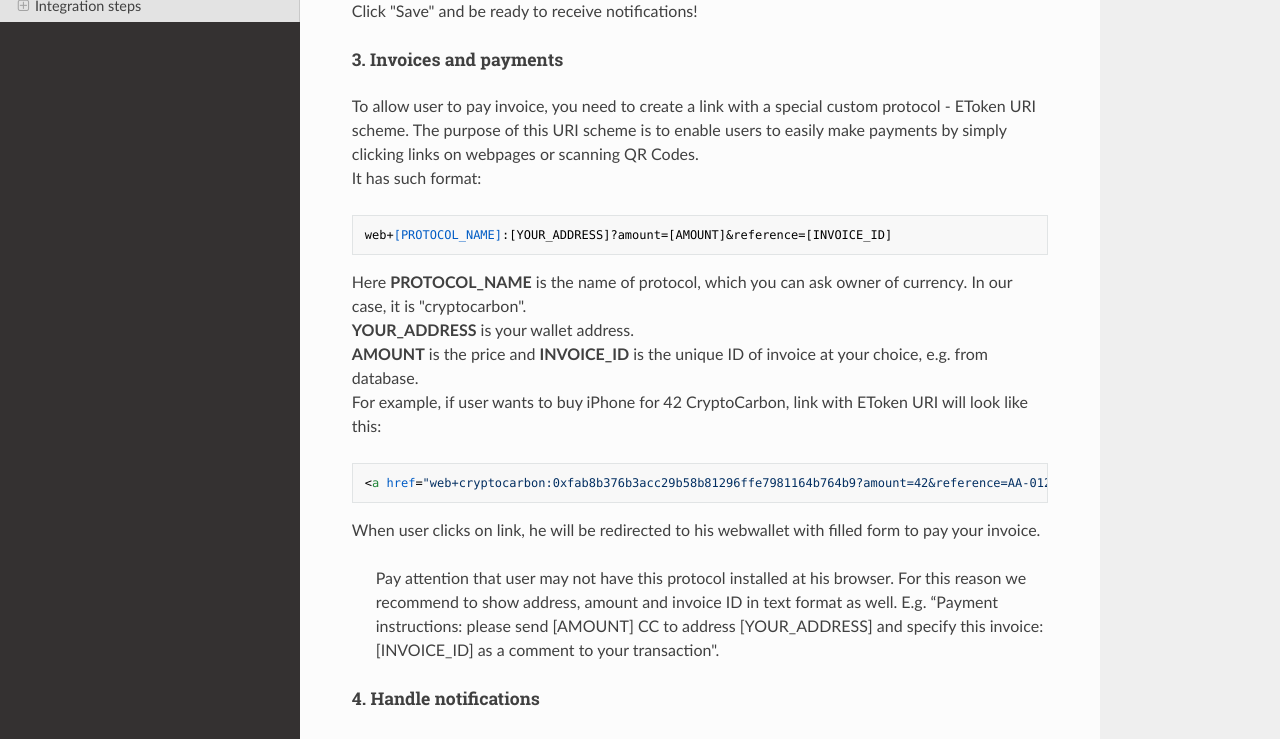
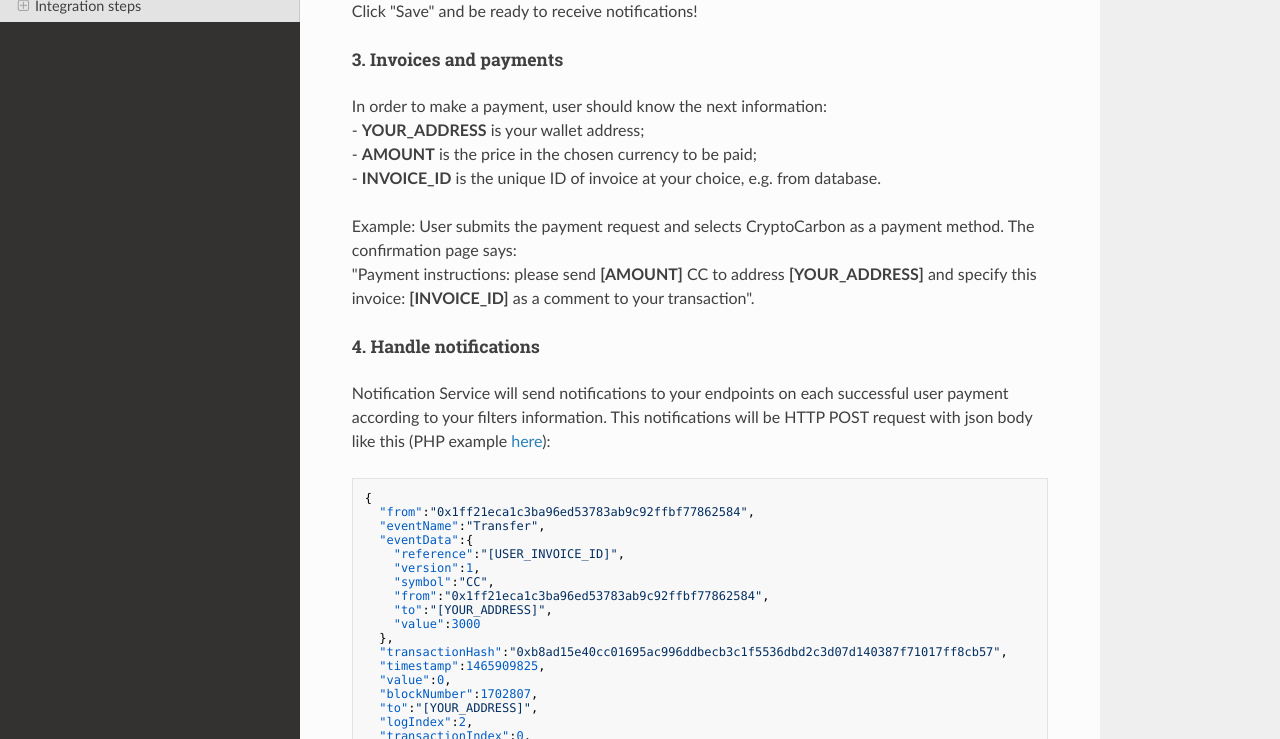
Before and after one commit to Ambisafe/etoken-tutorial, an MkDocs documentation site: the page built from docs/index.md, in a window 1280 px wide and 900 px high, scrolled down 2309 px, cut to the strip 161-900 px from the top of the window. Built offline with MkDocs 1.6.1, drawn with Linux system fonts in a browser that asks for light colours; nearby versions of some CDN libraries.

Commit message:
Refactored 3 part

````diff
--- a/docs/index.md
+++ b/docs/index.md
@@ -39,22 +39,14 @@ Finally our filter will look like this:
 Click "Save" and be ready to receive notifications!
 
 ##### 3. Invoices and payments
-To allow user to pay invoice, you need to create a link with a special custom protocol - EToken URI scheme. The purpose of this URI scheme is to enable users to easily make payments by simply clicking links on webpages or scanning QR Codes.
-It has such format:
-```
-web+[PROTOCOL_NAME]:[YOUR_ADDRESS]?amount=[AMOUNT]&reference=[INVOICE_ID]
-```
+In order to make a payment, user should know the next information:
+- **YOUR_ADDRESS** is your wallet address;
+- **AMOUNT** is the price in the chosen currency to be paid;
+- **INVOICE_ID** is the unique ID of invoice at your choice, e.g. from database.
 
-Here **PROTOCOL_NAME** is the name of protocol, which you can ask owner of currency. In our case, it is "cryptocarbon".
-**YOUR_ADDRESS** is your wallet address.
-**AMOUNT** is the price and **INVOICE_ID** is the unique ID of invoice at your choice, e.g. from database.
-For example, if user wants to buy iPhone for 42 CryptoCarbon, link with EToken URI will look like this:
-```html
-<a href="web+cryptocarbon:0xfab8b376b3acc29b58b81296ffe7981164b764b9?amount=42&reference=AA-0123456789">Pay With CC</a>
-```
-When user clicks on link, he will be redirected to his webwallet with filled form to pay your invoice.
-
->Pay attention that user may not have this protocol installed at his browser. For this reason we recommend to show address, amount and invoice ID in text format as well. E.g. “Payment instructions: please send [AMOUNT] CC to address [YOUR_ADDRESS] and specify this invoice: [INVOICE_ID] as a comment to your transaction".
+Example:
+User submits the payment request and selects CryptoCarbon as a payment method. The confirmation page says:
+"Payment instructions: please send **[AMOUNT]** CC to address **[YOUR_ADDRESS]** and specify this invoice: **[INVOICE_ID]** as a comment to your transaction".
 
 ##### 4. Handle notifications
 Notification Service will send notifications to your endpoints on each successful user payment according to your filters information.
````
